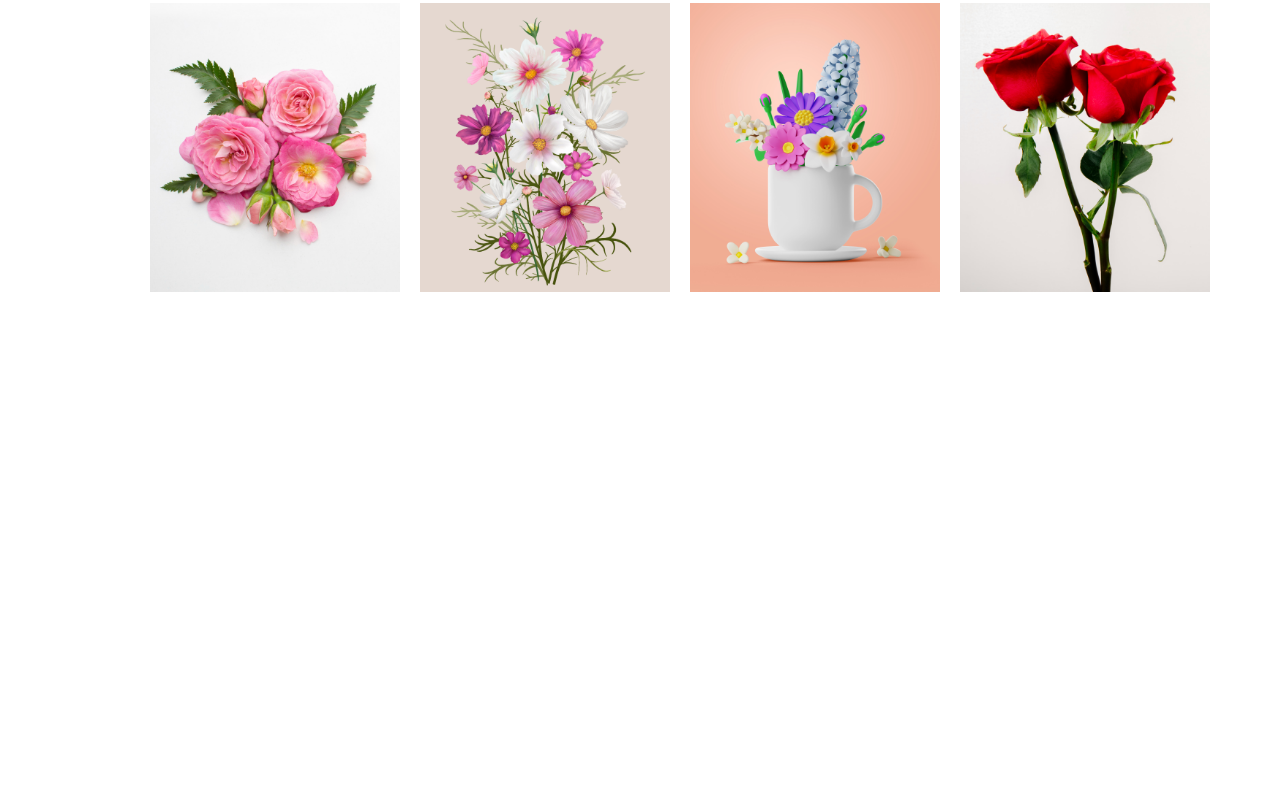
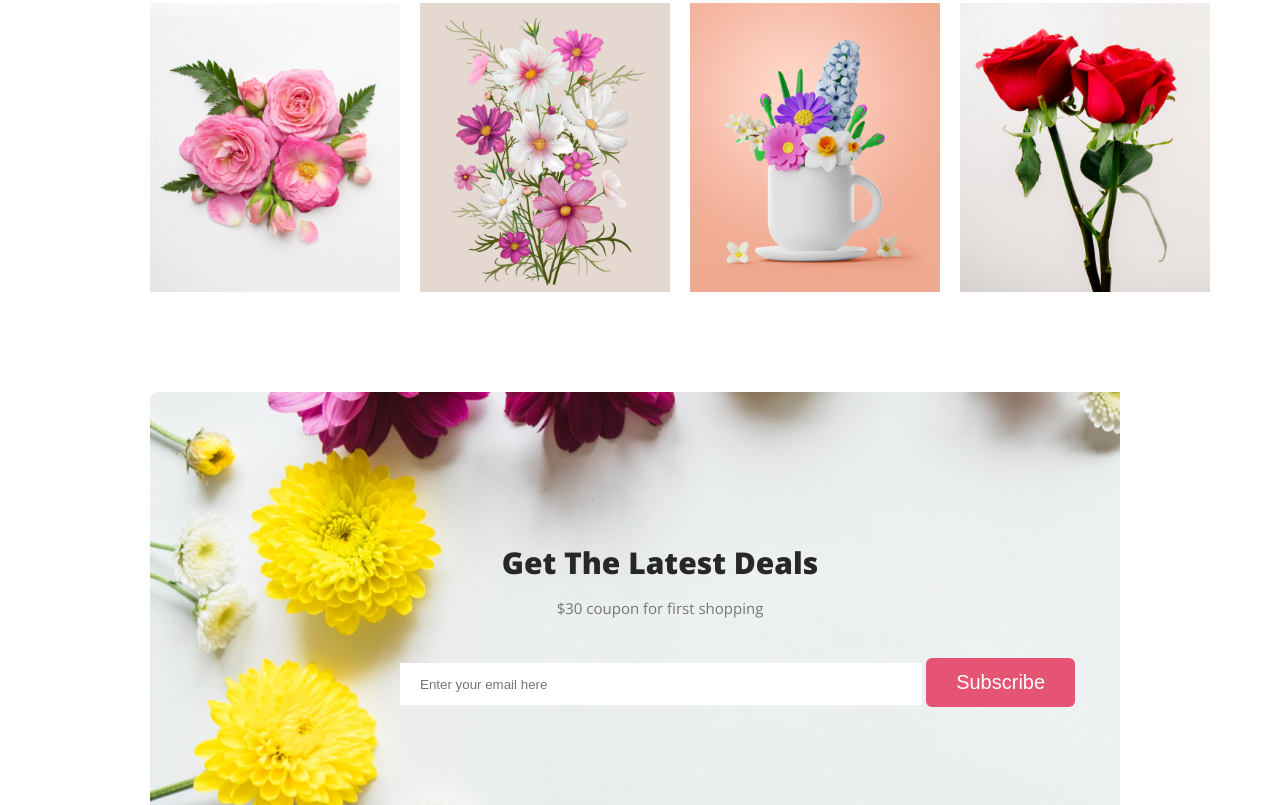
Before and after one commit to shodorsonnath/flower-shop-assignment1, a plain HTML site: page index.html in a window 1280 px wide. Shown: the part 1976-2781 px from the top of the page. Before the commit the page ends 2398 px from the top, so only its background shows below. Drawn offline with nearby package versions, Linux system fonts and the light colour scheme.

Commit message:
get the latest deals part

```diff
--- a/index.html
+++ b/index.html
@@ -79,6 +79,20 @@
         </section>
         <!-- Instagram Section End -->
 
+        <!-- Get The Latest Deals Section Start -->
+        <section class="get-latest-deals">
+            <div class="get-latest-deals-content">
+                <h3 class="section-title">Get The Latest Deals</h3>
+                <p class="section-description">$30 coupon for first shopping</p>
+            </div>
+
+            <div class="get-latest-deals-email">
+                <input type="text" placeholder="Enter your email here" class="email-box">
+                <button class="btn-primary">Subscribe</button>
+            </div>
+        </section>
+        <!-- Get The Latest Deals Section End -->
+
 
 
     </main>
--- a/style.css
+++ b/style.css
@@ -4,16 +4,14 @@ body {
     font-family: 'Open Sans', sans-serif;
     margin: 0px 0px;
 }
-
 .btn-primary {
     border-radius: 6px;
     background: #E55473;
     border: 0;
     color: white;
     font-size: 20px;
-    padding: 15px 30px;
+    padding: 13px 30px;
 }
-
 .section-title {
     color: #272727;
     text-align: center;
@@ -35,24 +33,20 @@ body {
     max-width: 1920px;
     max-height: 850px;
 }
-
 .banner {
     padding: 30px 30px 0px 130px;
     display: flex;
     gap: 30px;
 }
-
 .banner-content {
     padding: 100px 0px 0px 0px;
 }
-
 .banner-title {
     color: #272727;
     font-size: 50px;
     font-weight: 700;
     margin-bottom: 0;
 }
-
 .banner-description {
     color: rgba(39, 39, 39, 0.60);
     font-size: 14px;
@@ -60,7 +54,6 @@ body {
     margin-top: 25px;
     margin-bottom: 25px;
 }
-
 .banner-image {
     padding-top: 20px;
     padding-right: 20px;
@@ -98,10 +91,29 @@ body {
 .instgram-section-image{
     display: flex;
     gap: 20px;
-    margin: 50px 150px 130px 150px;
+    margin: 50px 150px 100px 150px;
 }
-
 .instgram-section-image img{
     width: 250px;
     height: auto;
 }
+
+/* Get The Latest Deals */
+.get-latest-deals{
+    background-image: url('./images/Rectangle\ 9.png');
+    background-repeat: no-repeat;
+    margin: 0px 160px 0px 150px;
+}
+.get-latest-deals-content{
+    padding-top: 120px;
+    padding-right: 200px;
+    margin-left: 250px;
+}
+.email-box{
+    margin: 30px 0px 100px 250px;
+    border: none;
+    width: 500px;
+    height: 40px;
+    padding-left: 20px;
+    color: rgb(202, 188, 188);
+}
```
